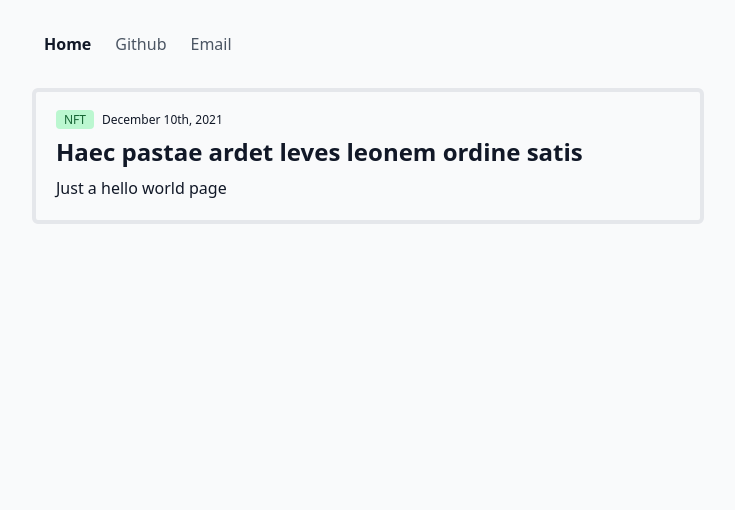
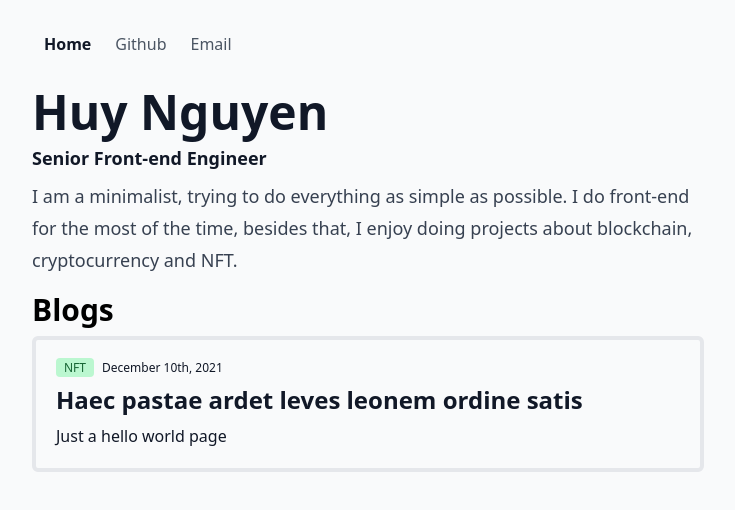
Before and after one commit to huyng12/blog, a Next.js app: page / in a window 1280 px wide. Shown: the top 510 px of the page, without its empty margins (272-1007 px from the left). Built offline with nearby package versions, Linux system fonts and the light colour scheme.

Commit message:
Add bio in home page

```diff
--- a/pages/index.tsx
+++ b/pages/index.tsx
@@ -11,9 +11,22 @@ export default function HomePage(props: Props) {
 	return (
 		<Page>
 			<div className="max-w-2xl mx-auto space-y-4 pb-8">
-				{props.posts.map((post) => (
-					<PostCard key={post.slug} post={post} />
-				))}
+				<div className="prose prose-lg tight space-y-2">
+					<h1>Huy Nguyen</h1>
+					<h4>Senior Front-end Engineer</h4>
+					<p>
+						I am a minimalist, trying to do everything as simple as
+						possible. I do front-end for the most of the time,
+						besides that, I enjoy doing projects about blockchain,
+						cryptocurrency and NFT.
+					</p>
+				</div>
+				<div className="space-y-2">
+					<h1 className="font-bold text-3xl">Blogs</h1>
+					{props.posts.map((post) => (
+						<PostCard key={post.slug} post={post} />
+					))}
+				</div>
 			</div>
 		</Page>
 	);
```
